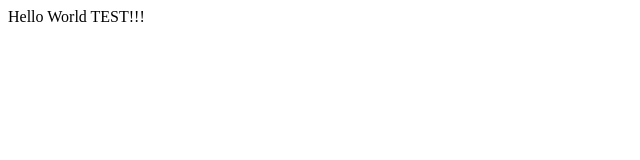
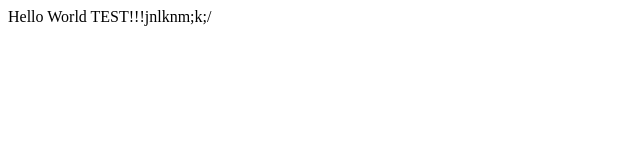
Before and after one commit to lemantik/branching_test, a plain HTML site: page index.html in a window 1280 px wide. Shown: the full height of the page, 0-640 px from the left. Drawn offline with Linux system fonts and the light colour scheme.

Commit message:
new worlds

```diff
--- a/index.html
+++ b/index.html
@@ -3,6 +3,6 @@
 	<title>Hello World!</title>
 	</head>
 	<body>
-		<p>Hello World TEST!!!</p>
+		<p>Hello World TEST!!!jnlknm;k;/</p>
 	</body>
 </html>
```
